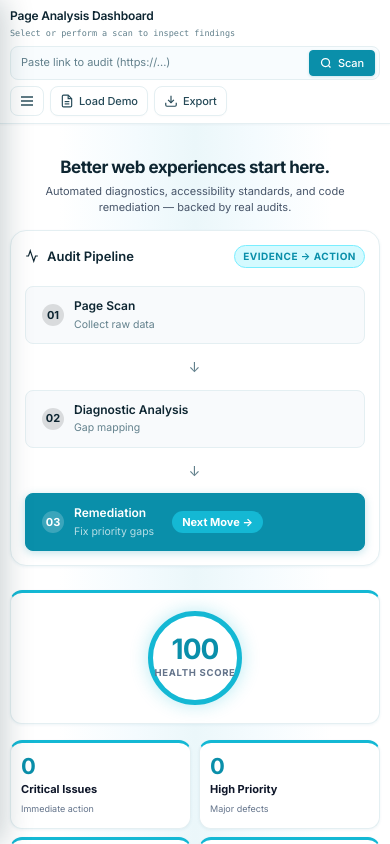
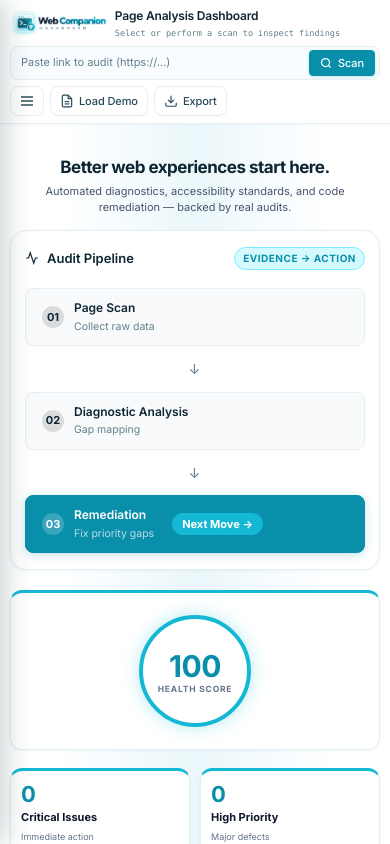
Before and after one commit to AdityaKumar-9198/Web-Companion-Dashboard, a browser extension: page dashboard/dashboard.html in a window 390 px wide. Drawn offline with Linux system fonts and the light colour scheme.

Commit message:
Fix phone UI: add logo in mobile header, eliminate health score ring overlap, refine card gaps

```diff
--- a/dashboard/dashboard.css
+++ b/dashboard/dashboard.css
@@ -1138,34 +1138,40 @@ body {
 }
 
 .score-ring-container {
-  width: 108px;
-  height: 108px;
+  width: 114px;
+  height: 114px;
   border-radius: 50%;
-  border: 5px solid var(--accent);
+  border: 4.5px solid var(--accent);
   display: flex;
   flex-direction: column;
   align-items: center;
   justify-content: center;
-  margin-bottom: 16px;
+  margin-bottom: 14px;
   box-shadow: 0 0 18px rgba(20, 184, 212, 0.3);
   transition: var(--transition);
+  padding: 6px;
+  box-sizing: border-box;
 }
 
 .score-value {
-  font-size: 34px;
+  font-size: 32px;
   font-weight: 800;
-  letter-spacing: -1px;
+  letter-spacing: -0.5px;
+  line-height: 1.05;
+  color: var(--primary);
+  margin-top: 2px;
+}
+
+.score-label {
+  font-size: 8.5px;
+  text-transform: uppercase;
+  letter-spacing: 0.8px;
+  color: #64748b;
+  margin-top: 2px;
+  font-weight: 700;
   line-height: 1;
-  color: var(--primary);
-}
-
-.score-label {
-  font-size: 9.5px;
-  text-transform: uppercase;
-  letter-spacing: 0.7px;
-  color: #64748b;
-  margin-top: 3px;
-  font-weight: 700;
+  text-align: center;
+  white-space: nowrap;
 }
 
 .score-description {
@@ -2174,9 +2180,19 @@ input:checked + .slider::before { transform: translateX(19px); background: #fff;
   .page-meta-row {
     display: flex;
     align-items: center;
-    gap: 8px;
+    gap: 10px;
     width: 100%;
     min-width: 0;
+  }
+
+  /* Show logo in top bar on phone & tablet interface */
+  .topbar-mobile-logo {
+    display: block !important;
+    height: 32px;
+    width: auto;
+    max-width: 130px;
+    object-fit: contain;
+    flex-shrink: 0;
   }
 
   .page-meta {
@@ -2323,8 +2339,15 @@ input:checked + .slider::before { transform: translateX(19px); background: #fff;
     padding: 7px 10px;
     gap: 6px;
   }
-  .page-meta-row { gap: 6px; }
+  .page-meta-row { gap: 8px; }
   .top-actions { gap: 6px; }
+
+  /* Mobile logo on phones */
+  .topbar-mobile-logo {
+    display: block !important;
+    height: 28px;
+    max-width: 115px;
+  }
 
   .top-scan-bar {
     width: 100%;
@@ -2347,10 +2370,48 @@ input:checked + .slider::before { transform: translateX(19px); background: #fff;
   .tab-pane { padding: 10px 10px 32px; }
   .overview-hero-quote { font-size: 17px; }
   .overview-hero-sub { font-size: 11px; }
-  .score-card { padding: 18px 12px; }
-  .score-ring-container { width: 94px; height: 94px; margin-bottom: 10px; }
-  .score-value { font-size: 28px; }
-  .severity-stat-grid { grid-template-columns: repeat(2, 1fr); gap: 8px; }
+
+  /* Proper card gaps on phone */
+  .pipeline-card {
+    padding: 16px 14px;
+    margin-bottom: 20px;
+  }
+  .kpi-banner {
+    grid-template-columns: 1fr;
+    gap: 18px;
+    margin-bottom: 24px;
+  }
+  .score-card {
+    padding: 22px 16px;
+    margin-bottom: 0;
+  }
+  /* Generous ring sizing to eliminate HEALTH SCORE text-to-border overlap */
+  .score-ring-container {
+    width: 112px;
+    height: 112px;
+    border: 4px solid var(--accent);
+    margin-bottom: 12px;
+    padding: 6px;
+    box-sizing: border-box;
+    box-shadow: 0 0 16px rgba(20, 184, 212, 0.25);
+  }
+  .score-value {
+    font-size: 30px;
+    line-height: 1.05;
+    margin-top: 2px;
+  }
+  .score-label {
+    font-size: 8.5px;
+    letter-spacing: 0.8px;
+    margin-top: 2px;
+    line-height: 1;
+    color: #64748b;
+  }
+
+  .severity-stat-grid {
+    grid-template-columns: repeat(2, 1fr);
+    gap: 10px;
+  }
   .stat-box { padding: 12px 10px; }
   .stat-number { font-size: 22px; }
   .stat-title { font-size: 11px; }
@@ -2384,6 +2445,11 @@ input:checked + .slider::before { transform: translateX(19px); background: #fff;
 @media (max-width: 360px) {
   .top-bar { padding: 6px 8px; gap: 5px; }
   .top-actions { gap: 5px; }
+  .topbar-mobile-logo {
+    display: block !important;
+    height: 25px;
+    max-width: 100px;
+  }
   .topbar-action-btn {
     padding: 4px 7px;
     font-size: 10.5px;
@@ -2394,6 +2460,23 @@ input:checked + .slider::before { transform: translateX(19px); background: #fff;
     padding: 4px 6px;
     height: 28px;
   }
+  .score-ring-container {
+    width: 106px;
+    height: 106px;
+    border: 3.5px solid var(--accent);
+    margin-bottom: 10px;
+    padding: 4px;
+    box-sizing: border-box;
+  }
+  .score-value {
+    font-size: 28px;
+    line-height: 1.05;
+  }
+  .score-label {
+    font-size: 8px;
+    letter-spacing: 0.6px;
+    margin-top: 2px;
+  }
   .severity-stat-grid { grid-template-columns: 1fr; }
   .target-title { font-size: 11px; }
   .target-full-url { font-size: 8px; }
--- a/dashboard/dashboard.html
+++ b/dashboard/dashboard.html
@@ -159,6 +159,8 @@
               <polyline points="12 19 5 12 12 5"></polyline>
             </svg>
           </button>
+          <!-- Mobile logo (only shown on phone/tablet, hidden on desktop where logo is in sidebar) -->
+          <img src="../assets/logo.png" alt="Web Companion" class="topbar-mobile-logo" onerror="if(!this.dataset.fb){this.dataset.fb='1';this.src='assets/logo.png';}else if(this.dataset.fb==='1'){this.dataset.fb='2';this.src='/assets/logo.png';}">
           <div class="page-meta">
             <h2 class="target-title" id="pageMetaTitle">Page Analysis Dashboard</h2>
             <span class="target-full-url" id="pageMetaUrl">Select or perform a scan to inspect findings</span>
```
